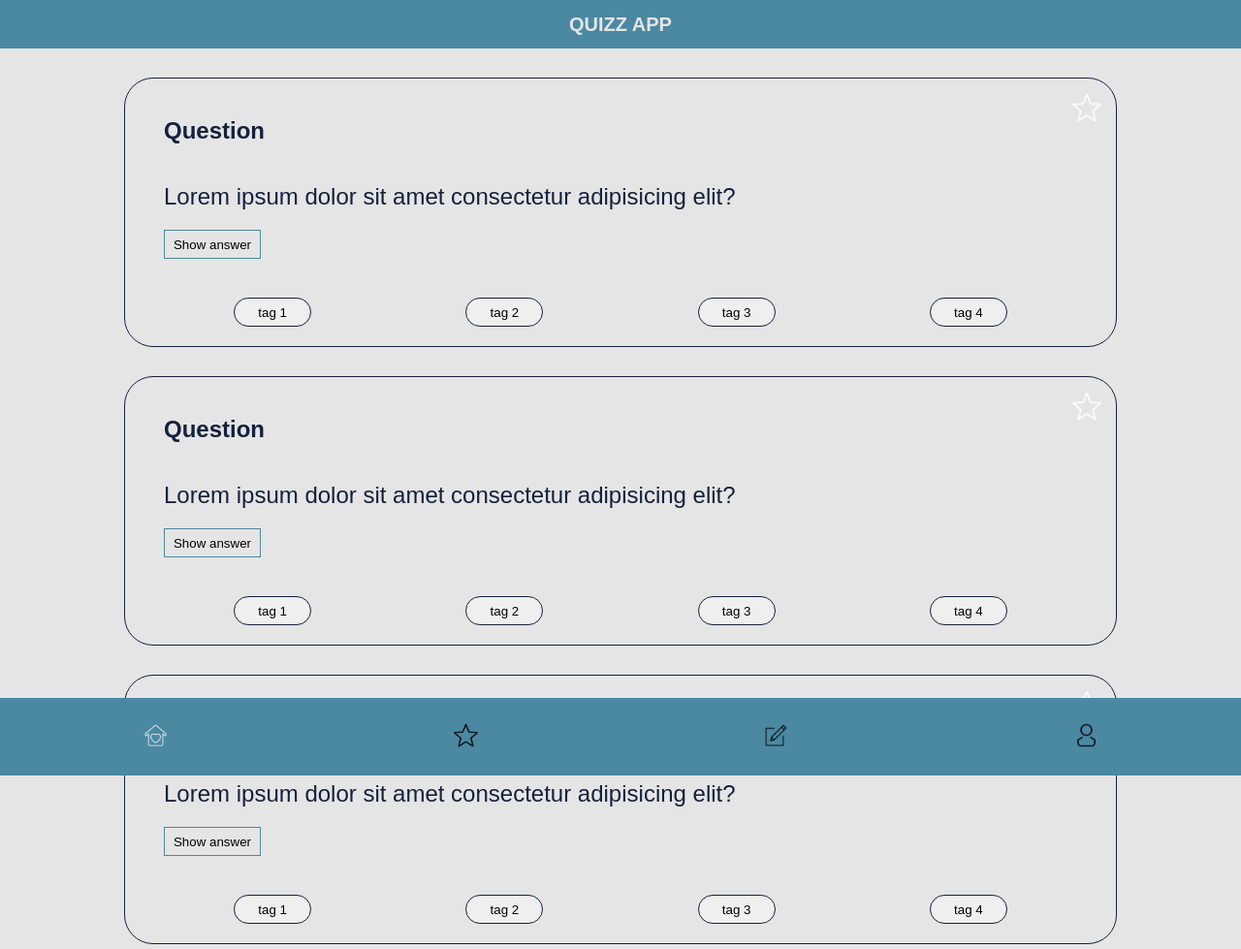
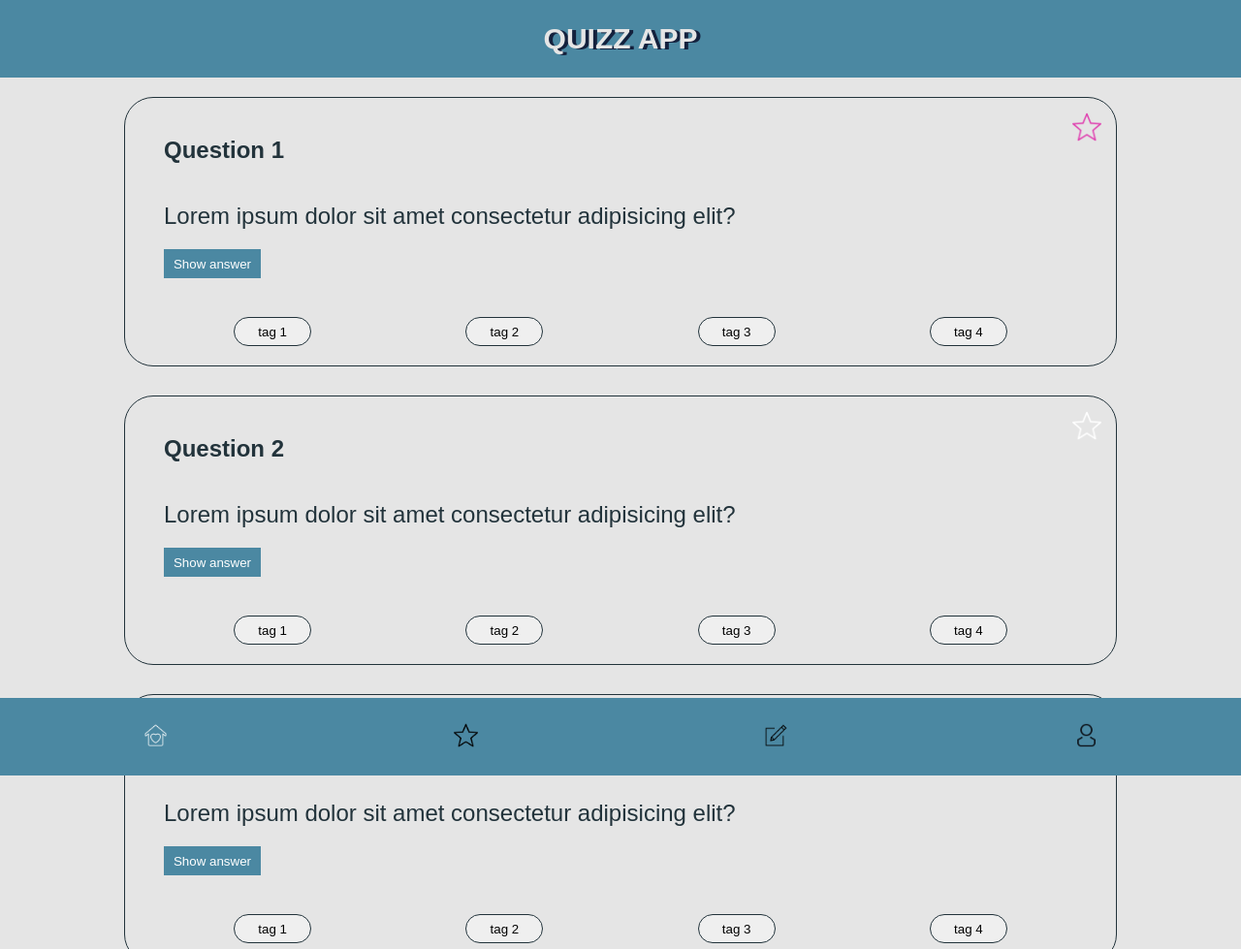
Before and after one commit to ckskr/quizzapp, a plain HTML site: page index.html in a window 1280 px wide. Shown: the top 979 px of the page at 97% size. Drawn offline with Linux system fonts and the light colour scheme.

Commit message:
add styles

```diff
--- a/css/base.css
+++ b/css/base.css
@@ -6,17 +6,9 @@
 }
 
 :root {
-  --accent: #14213d;
+  --accent: #22333b;
   --mid: #14213d;
   --dark: #4b88a2;
   --pale1: #e5e5e5;
   --pale2: #ffffff;
 }
-
-/*
-  --header-height: 75px;
-  --footer-height: 50px; */
-
-.text--highlight {
-  color: red;
-}
--- a/css/bookmarkicon.css
+++ b/css/bookmarkicon.css
@@ -0,0 +1,4 @@
+.bookmark__icon__clicked {
+  filter: invert(42%) sepia(71%) saturate(2700%) hue-rotate(292deg)
+    brightness(90%) contrast(94%);
+}
--- a/css/create.css
+++ b/css/create.css
@@ -3,16 +3,19 @@
   flex-direction: column;
   justify-content: center;
   align-items: center;
-  margin-top: 4rem;
   color: var(--dark);
   font-size: 1.4rem;
+}
+
+.create__question {
+  margin-top: 100px;
 }
 
 .question__text {
   border-radius: 20px;
   background-color: var(--pale1);
   padding: 10px;
-  margin: 5px;
+  margin: 10px;
   margin-bottom: 30px;
   color: var(--dark);
   width: 500px;
@@ -36,7 +39,6 @@
 
 .submit__btn {
   border-radius: 20px;
-
   width: 150px;
   padding: 6px;
   margin: 2rem;
--- a/css/header.css
+++ b/css/header.css
@@ -4,6 +4,11 @@ header {
   align-items: center;
   color: var(--pale1);
   background: var(--dark);
-  height: 50px;
-  font-size: 10px;
+  height: 80px;
+  font-size: 15px;
+  position: fixed;
+  right: 0;
+  left: 0;
+  z-index: 10;
+  text-shadow: 4px 1px var(--mid);
 }
--- a/css/profile.css
+++ b/css/profile.css
@@ -5,6 +5,7 @@
   top: 60px;
   margin: 10px;
   color: var(--accent);
+  margin-top: 80px;
 }
 .profile__pic {
   height: 100px;
--- a/css/questionscard.css
+++ b/css/questionscard.css
@@ -1,11 +1,13 @@
+/* Main */
 .main {
   display: flex;
   flex-direction: column;
   align-items: center;
   gap: 30px;
-  margin-bottom: 100px;
+  padding: 100px 0;
 }
 
+/* Card */
 .card {
   background-color: var(--pale1);
   display: flex;
@@ -18,6 +20,7 @@
   position: relative;
 }
 
+/* Questiontext */
 .card__question {
   padding: 20px;
   hyphens: auto;
@@ -31,12 +34,13 @@ _.card__submit {
   justify-content: center;
 }
 
-.card__question {
+_.card__question {
   color: var(--accent);
   padding-left: 20px;
   padding-top: 20px;
 }
 
+/* Bookmark */
 .bookmark__icon {
   position: absolute;
   top: 15px;
@@ -45,6 +49,7 @@ _.card__submit {
   width: 30px;
 }
 
+/* Tags */
 .question__tags ul {
   display: flex;
   flex-wrap: wrap;
@@ -54,25 +59,12 @@ _.card__submit {
   list-style: none;
   justify-content: space-around;
   text-decoration: none;
-}
-
-.card__answers button {
-  border: 1px solid var(--dark);
-  width: 100px;
-  height: 30px;
-  margin-left: 20px;
-  background-color: var(--pale1);
-}
-
-.question__tags ul {
-  display: flex;
   gap: 15px;
   padding: 20px;
   padding-bottom: 0px;
 }
 
 .question__tag__item {
-  _list-style: none;
   border: 1px solid var(--accent);
   border-radius: 20px;
   width: 80px;
@@ -83,6 +75,16 @@ _.card__submit {
   _text-decoration-line: none;
 }
 
+/* Answer */
+.card__answers button {
+  border: 1px solid var(--dark);
+  color: var(--pale2);
+  width: 100px;
+  height: 30px;
+  margin-left: 20px;
+  background-color: var(--dark);
+}
+
 .answer {
   display: none;
 }
--- a/index.html
+++ b/index.html
@@ -14,7 +14,39 @@
 
     <main class="main">
       <section class="card">
-        <h2 class="card__question">Question</h2>
+        <h2 class="card__question">Question 1</h2>
+        <img
+          class="bookmark__icon bookmark__icon__clicked"
+          src="./img/bookmark.png"
+          alt="bookmark icon"
+        />
+        <p class="card__question">
+          Lorem ipsum dolor sit amet consectetur adipisicing elit?
+        </p>
+        <div class="card__answers">
+          <button class="card_btn" type="button">Show answer</button>
+          <p class="answer">answer lorem</p>
+        </div>
+        <div class="question__tags">
+          <ul>
+            <li>
+              <button type="button" class="question__tag__item">tag 1</button>
+            </li>
+            <li>
+              <button type="button" class="question__tag__item">tag 2</button>
+            </li>
+            <li>
+              <button type="button" class="question__tag__item">tag 3</button>
+            </li>
+            <li>
+              <button type="button" class="question__tag__item">tag 4</button>
+            </li>
+          </ul>
+        </div>
+      </section>
+
+      <section class="card">
+        <h2 class="card__question">Question 2</h2>
         <img
           class="bookmark__icon"
           src="./img/bookmark.png"
@@ -46,9 +78,9 @@
       </section>
 
       <section class="card">
-        <h2 class="card__question">Question</h2>
+        <h2 class="card__question">Question 3</h2>
         <img
-          class="bookmark__icon"
+          class="bookmark__icon bookmark__icon__clicked"
           src="./img/bookmark.png"
           alt="bookmark icon"
         />
@@ -78,39 +110,7 @@
       </section>
 
       <section class="card">
-        <h2 class="card__question">Question</h2>
-        <img
-          class="bookmark__icon"
-          src="./img/bookmark.png"
-          alt="bookmark icon"
-        />
-        <p class="card__question">
-          Lorem ipsum dolor sit amet consectetur adipisicing elit?
-        </p>
-        <div class="card__answers">
-          <button class="card_btn" type="button">Show answer</button>
-          <p class="answer">answer lorem</p>
-        </div>
-        <div class="question__tags">
-          <ul>
-            <li>
-              <button type="button" class="question__tag__item">tag 1</button>
-            </li>
-            <li>
-              <button type="button" class="question__tag__item">tag 2</button>
-            </li>
-            <li>
-              <button type="button" class="question__tag__item">tag 3</button>
-            </li>
-            <li>
-              <button type="button" class="question__tag__item">tag 4</button>
-            </li>
-          </ul>
-        </div>
-      </section>
-
-      <section class="card">
-        <h2 class="card__question">Question</h2>
+        <h2 class="card__question">Question 4</h2>
         <img
           class="bookmark__icon"
           src="./img/bookmark.png"
```
Also changed, not shown: bookmarks.html (+65 -0 lines).
